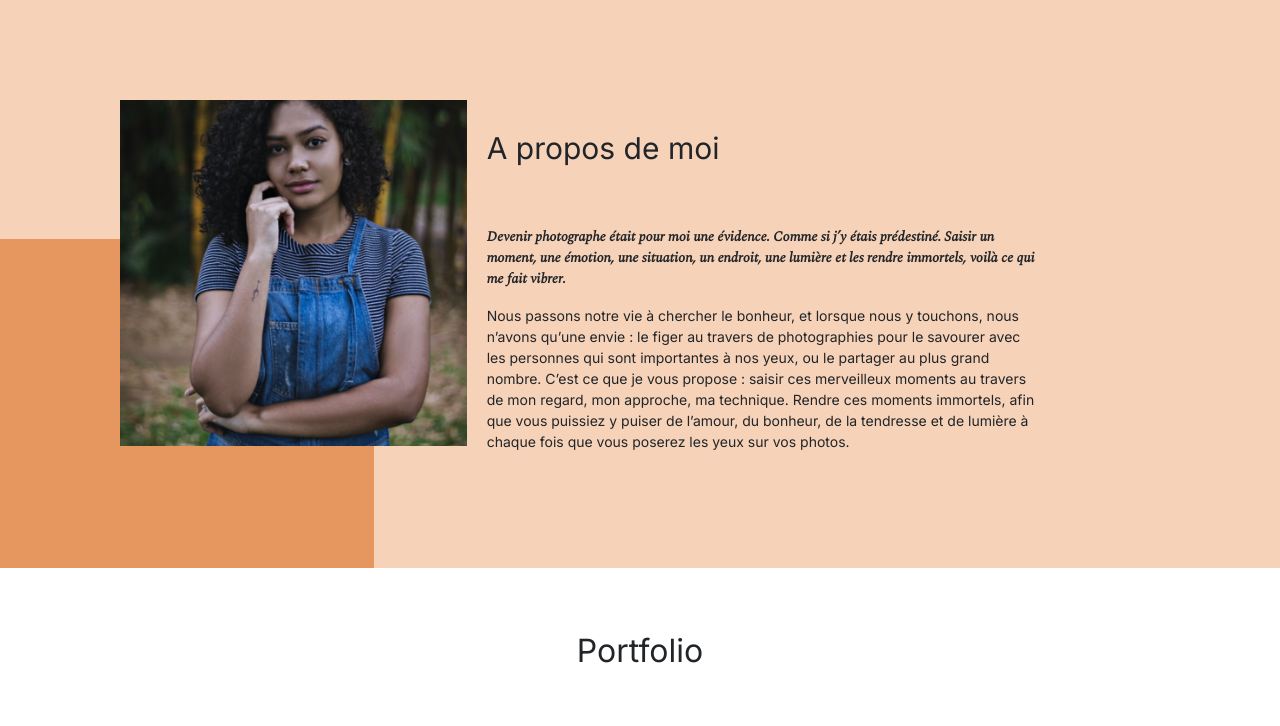
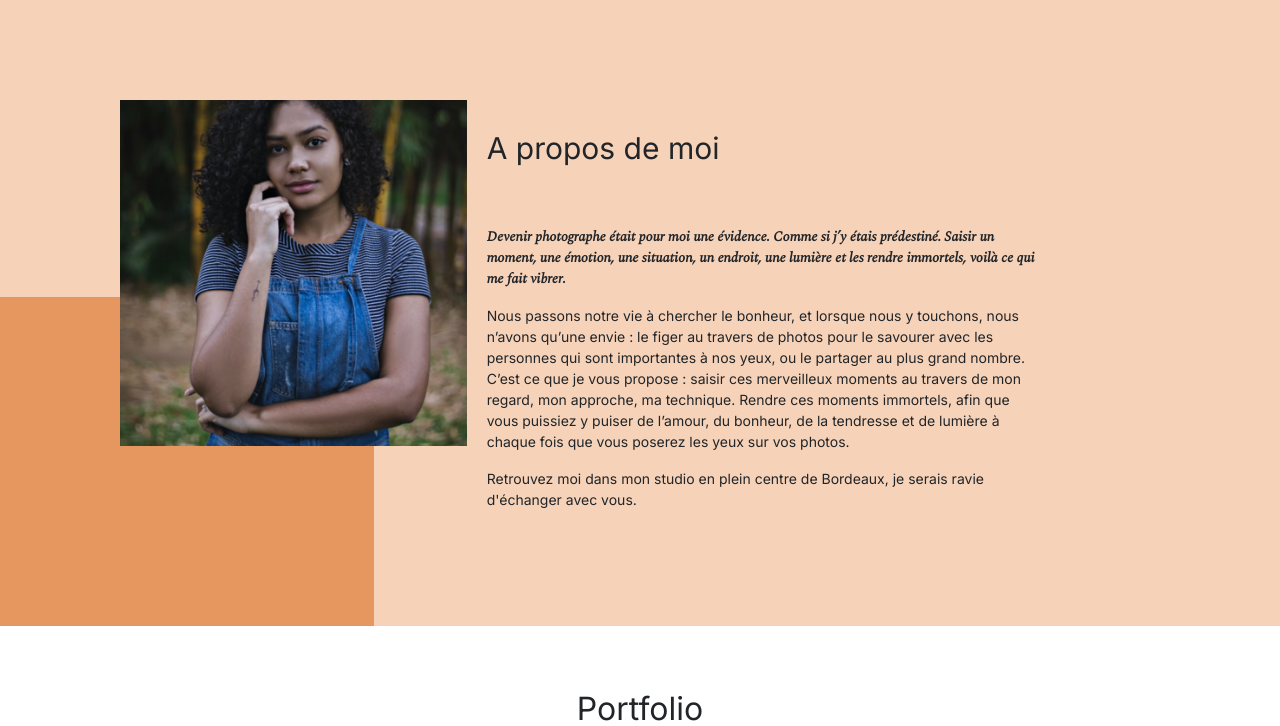
Before and after one commit to Anayot/PROJET-5, a plain HTML site: page index.html in a window 1280 px wide. Shown: the part 691-1417 px from the top of the page. Drawn offline with nearby package versions, Linux system fonts and the light colour scheme; files whose address does not match are found by name.

Commit message:
modification apportée suite soutenance

```diff
--- a/index.html
+++ b/index.html
@@ -1,6 +1,7 @@
 <!DOCTYPE html>
 <html lang="fr">
 <head>
+	<meta charset="UTF-8">
 	<meta name="viewport" content="width=device-width, initial-scale=1.0">
 	<meta name="description" content="Photographe sur Bordeaux - Mariages, Portraits, Concerts, Entreprise">
 	<meta property="og:title" content="Nina Cardussi - Photographe"/>
@@ -70,8 +71,9 @@
 			<article id="about-me">
 				<h2 class="about-me__title">A propos de moi</h2>
 				<p class="about-me__introduction">Devenir photographe était pour moi une évidence. Comme si j’y étais prédestiné. Saisir un moment, une émotion, une situation, un endroit, une lumière et les rendre immortels, voilà ce qui me fait vibrer.</p>
-				<p>Nous passons notre vie à chercher le bonheur, et lorsque nous y touchons, nous n’avons qu’une envie : le figer au travers de photographies pour le savourer avec les personnes qui sont importantes à nos yeux, ou le partager au plus grand nombre.
+				<p>Nous passons notre vie à chercher le bonheur, et lorsque nous y touchons, nous n’avons qu’une envie : le figer au travers de photos pour le savourer avec les personnes qui sont importantes à nos yeux, ou le partager au plus grand nombre.
 					C’est ce que je vous propose : saisir ces merveilleux moments au travers de mon regard, mon approche, ma technique. Rendre ces moments immortels, afin que vous puissiez y puiser de l’amour, du bonheur, de la tendresse et de lumière à chaque fois que vous poserez les yeux sur vos photos.</p>
+				<p>Retrouvez moi dans mon studio en plein centre de Bordeaux, je serais ravie d'échanger avec vous.</p>
 			</article>
 		</section>
 
```
